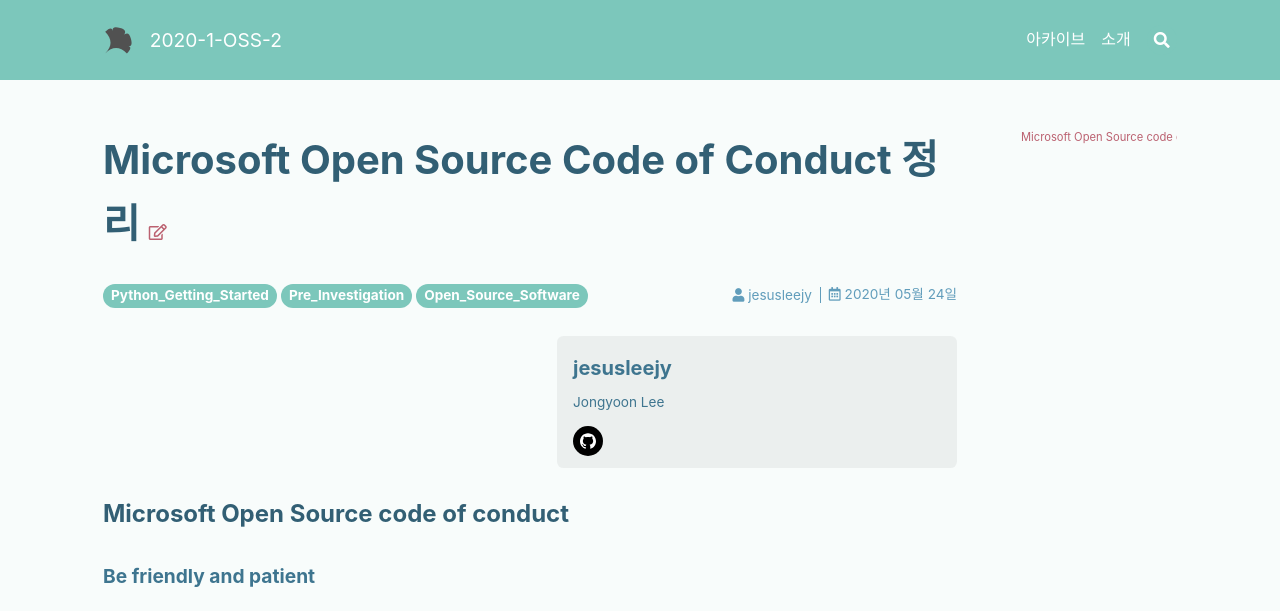
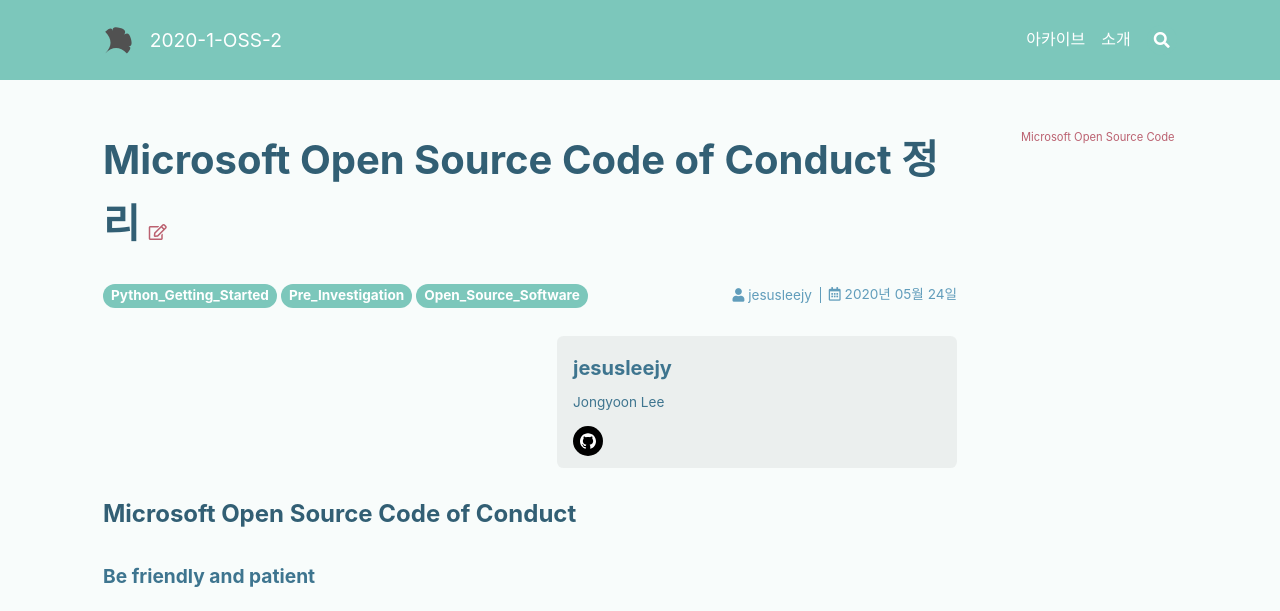
Before and after one commit to 20-1-SKKU-OSS/2020-1-OSS-2, a Jekyll site: the page built from docs/_posts/2020-05-24-Code-of-Conduct.md, in a window 1280 px wide and 900 px high. Shown: the top 611 px of the window. Built offline with Jekyll 4.4.1, drawn with Linux system fonts in a browser that asks for light colours; nearby versions of some CDN libraries; some of the changed text lies outside the part shown.

```diff
--- a/docs/_posts/2020-05-24-Code-of-Conduct.md
+++ b/docs/_posts/2020-05-24-Code-of-Conduct.md
@@ -5,7 +5,7 @@ show_author_profile: true
 tags: Python_Getting_Started Pre_Investigation Open_Source_Software
 ---
 
-### Microsoft Open Source code of conduct
+### Microsoft Open Source Code of Conduct
 
 #### Be friendly and patient
 당신은 다른 사람의 주된 언어나 프로그래밍 언어로 의사소통하고 있지 않을 수도 있고,
```
Also changed, not shown: other parts of docs/_posts/2020-05-24-Code-of-Conduct.md (+4 -0 lines).
